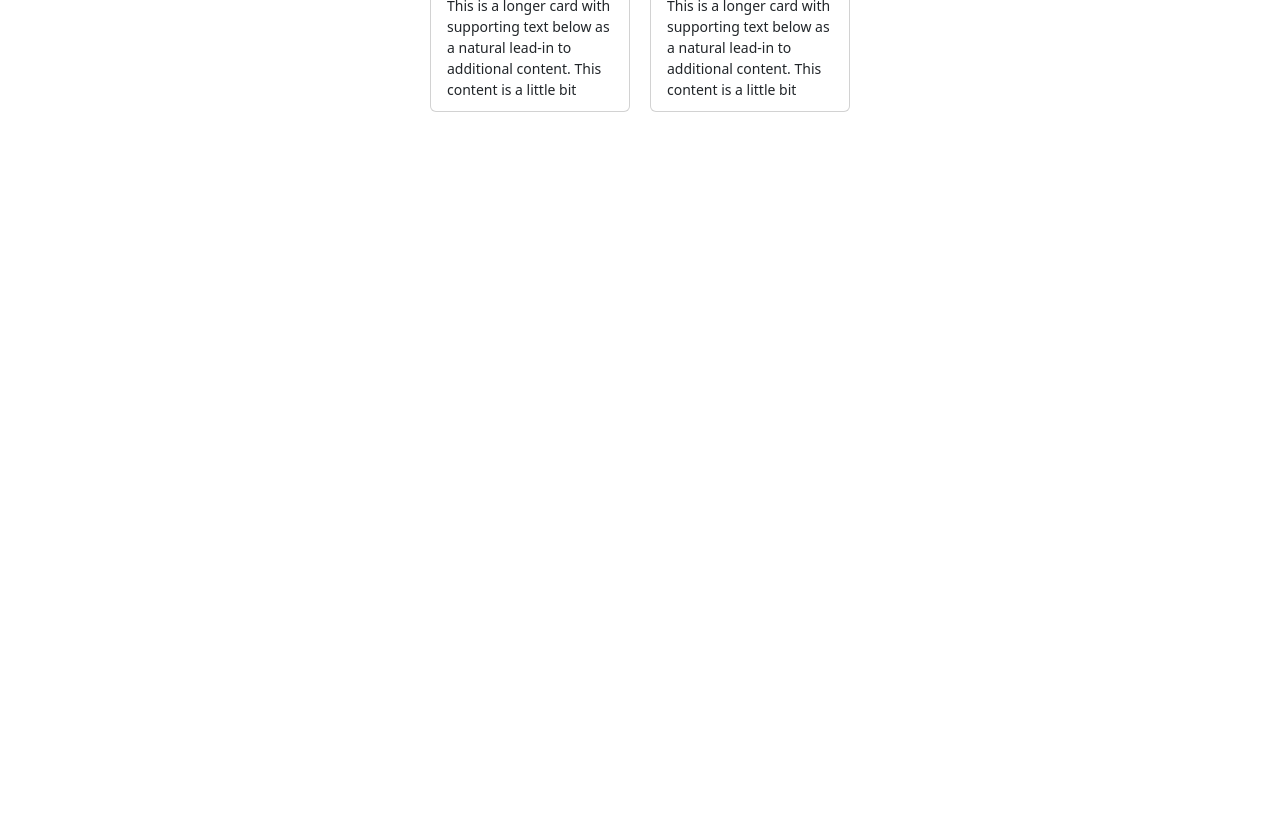
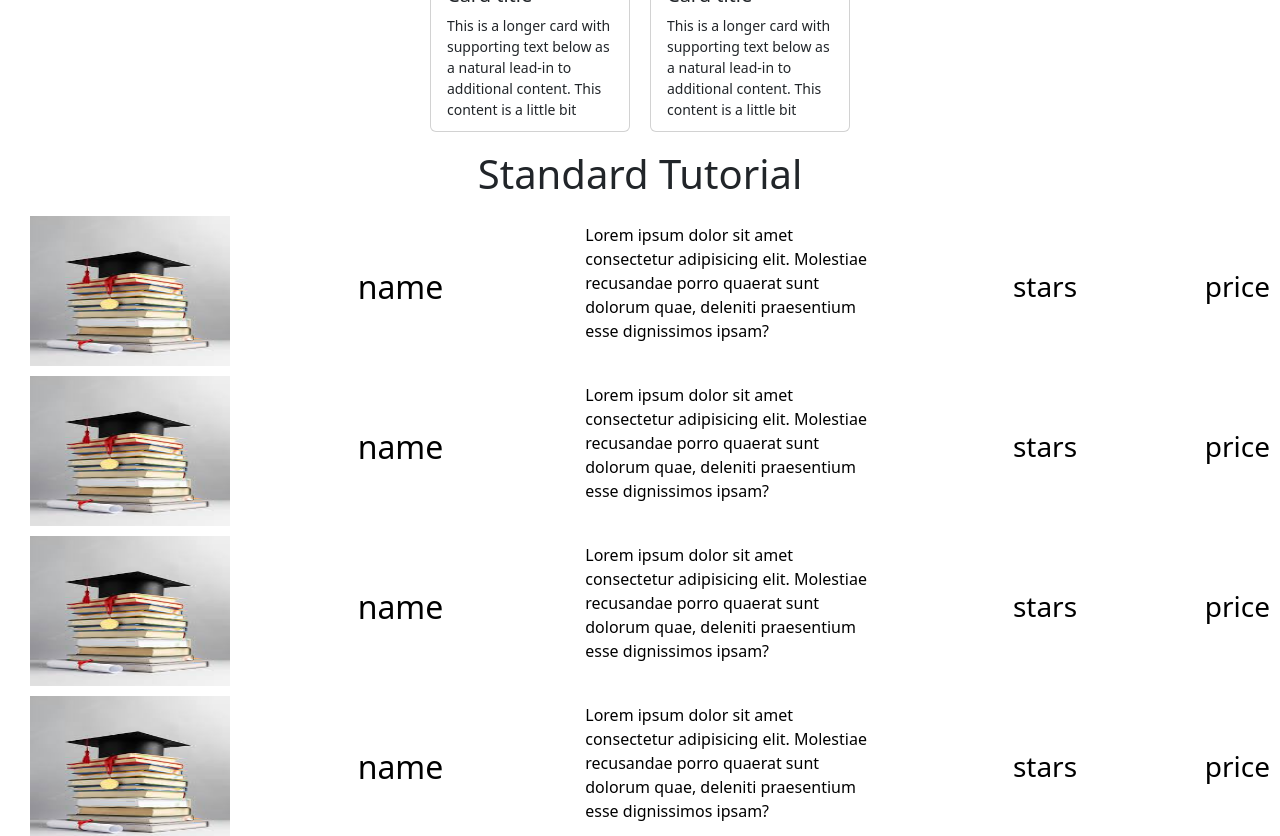
Before and after one commit to reznuhasan/hackathon, a React (Vite) app: page / in a window 1280 px wide. Shown: the part 740-1576 px from the top of the page. Before the commit the page ends 870 px from the top, so only its background shows below. Built offline with nearby package versions, Linux system fonts and the light colour scheme.

Commit message:
course part finish

```diff
--- a/src/components/CourseCol.jsx
+++ b/src/components/CourseCol.jsx
@@ -1,9 +1,14 @@
 import React from 'react'
+import image from "../assets/education.jpeg"
 
 const CourseCol = () => {
   return (
     <div className='course-col'>
-
+            <img src={image} alt="" width="200px" height="150px"/>
+            <h2 className='name'>name</h2>
+            <p className='text'>Lorem ipsum dolor sit amet consectetur adipisicing elit. Molestiae recusandae porro quaerat sunt dolorum quae, deleniti praesentium esse dignissimos ipsam?</p>
+            <h3>stars</h3>
+            <h3>price</h3>
     </div>
   )
 }
--- a/src/components/Home.jsx
+++ b/src/components/Home.jsx
@@ -9,13 +9,14 @@ const Home = () => {
   return (
     <div className='home'>
         <div>
-            <h1>All Courses</h1>
+            <h1 className='text-center'>All Courses</h1>
         </div>
         <div className='videos-row'>
             {
                 videos.map(video=><Link to="/order"><Course key={video}></Course></Link>)
             }
         </div>
+        <h1 className='text-center'>Standard Tutorial</h1>
         <div className="videos-col">
             {
                 videos.map(video=><Link to="/order"><CourseCol key={video}></CourseCol></Link>)
--- a/src/index.css
+++ b/src/index.css
@@ -86,7 +86,7 @@ a{
 .home{
   display: flex;
   flex-direction: column;
-  align-items: center;
+  padding: 20px;
 }
 .videos-row{
   width: 100%;
@@ -105,3 +105,18 @@ a{
   font-size: 14px;
   overflow: hidden;
 }
+
+.course-col{
+  display: flex;
+  width: 100%;
+  justify-content: space-between;
+  align-items: center;
+  margin: 10px;
+  color: black;
+}
+.course-col .name{
+  width: 100px;
+}
+.course-col .text{
+  width: 300px;
+}
```
